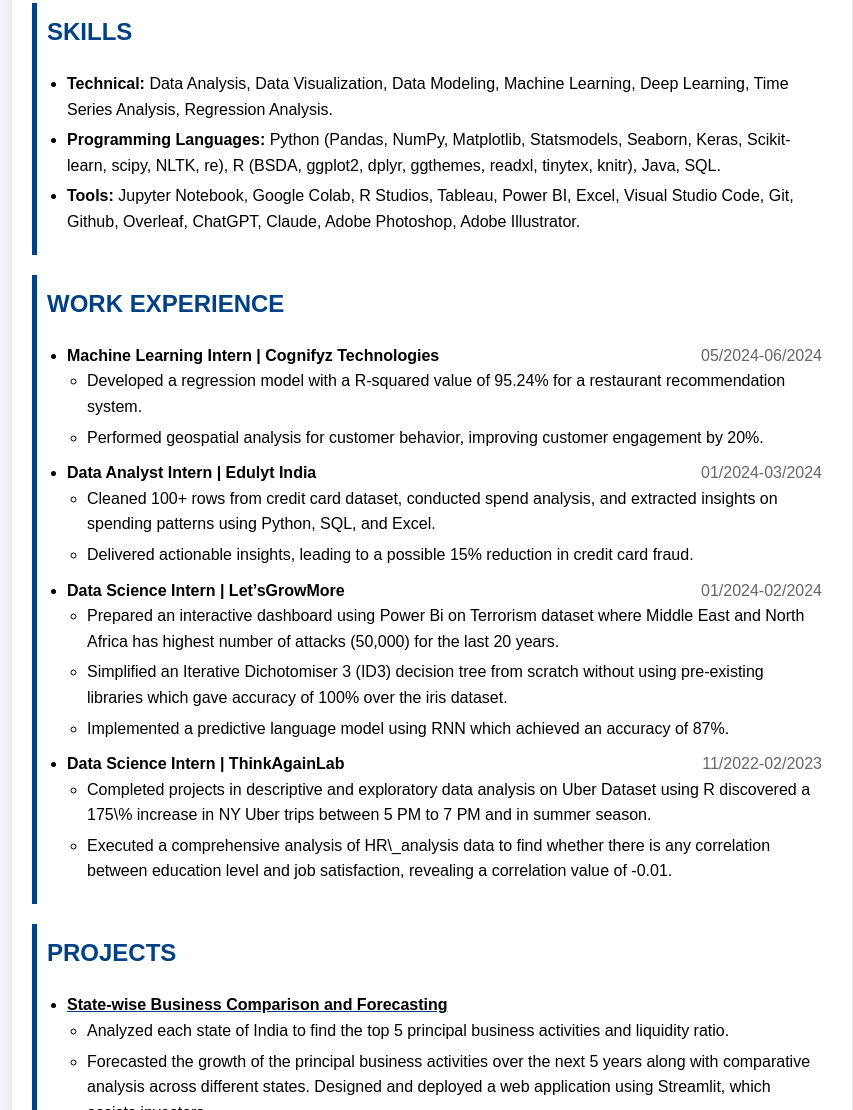
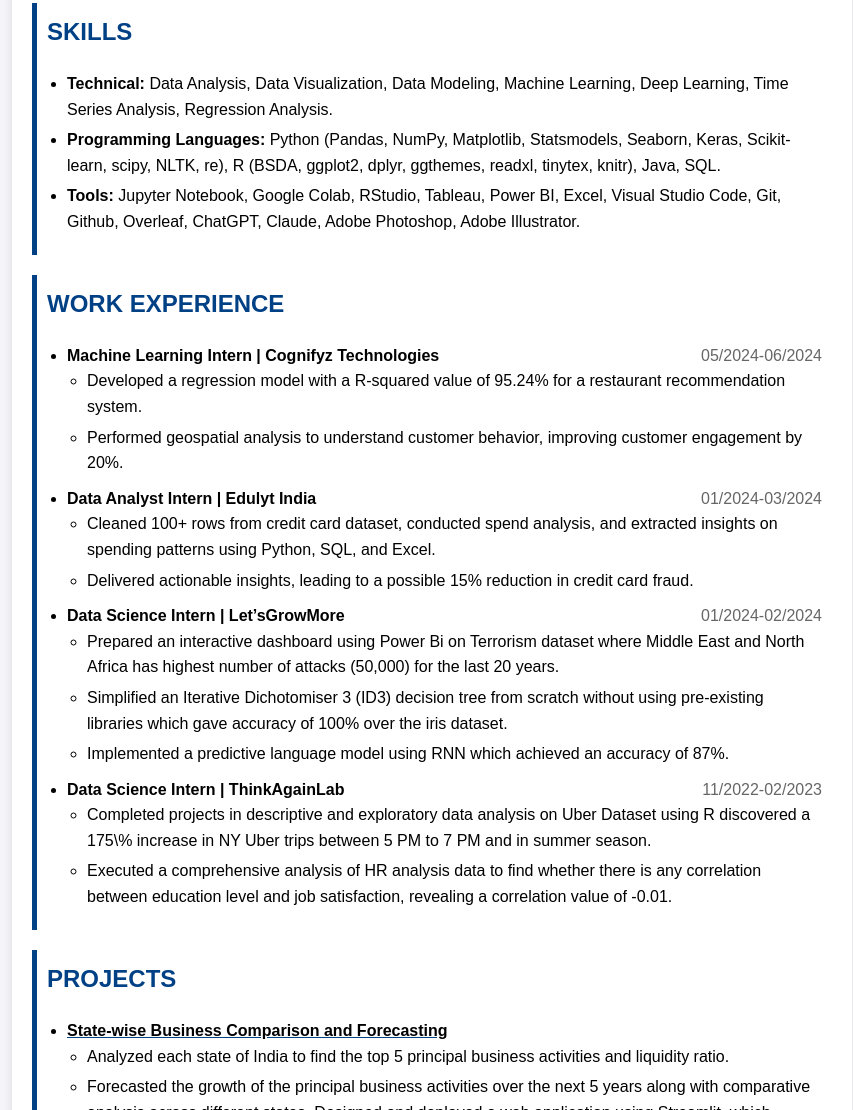
Before and after one commit to s0ul141/resume, a plain HTML site: page index.html in a window 1280 px wide. Shown: the part 495-1605 px from the top of the page, without its empty margins (208-1061 px from the left). Drawn offline with Linux system fonts and the light colour scheme.

Commit message:
Update index.html

```diff
--- a/index.html
+++ b/index.html
@@ -45,7 +45,7 @@
             <ul>
                 <li><strong>Technical:</strong> Data Analysis, Data Visualization, Data Modeling, Machine Learning, Deep Learning, Time Series Analysis, Regression Analysis.</li>
                 <li><strong>Programming Languages:</strong> Python (Pandas, NumPy, Matplotlib, Statsmodels, Seaborn, Keras, Scikit-learn, scipy, NLTK, re), R (BSDA, ggplot2, dplyr, ggthemes, readxl, tinytex, knitr), Java, SQL.</li>
-                <li><strong>Tools:</strong> Jupyter Notebook, Google Colab, R Studios, Tableau, Power BI, Excel, Visual Studio Code, Git, Github, Overleaf, ChatGPT, Claude, Adobe Photoshop, Adobe Illustrator.</li>
+                <li><strong>Tools:</strong> Jupyter Notebook, Google Colab, RStudio, Tableau, Power BI, Excel, Visual Studio Code, Git, Github, Overleaf, ChatGPT, Claude, Adobe Photoshop, Adobe Illustrator.</li>
             </ul>
         </div>
 
@@ -56,7 +56,7 @@
                     <strong>Machine Learning Intern | Cognifyz Technologies</strong> <span class="date">05/2024-06/2024</span>
                     <ul>
                         <li>Developed a regression model with a R-squared value of 95.24% for a restaurant recommendation system.</li>
-                        <li>Performed geospatial analysis for customer behavior, improving customer engagement by 20%.</li>
+                        <li>Performed geospatial analysis to understand customer behavior, improving customer engagement by 20%.</li>
                     </ul>
                 </li>
                 <li>
@@ -78,7 +78,7 @@
                     <strong>Data Science Intern | ThinkAgainLab</strong> <span class="date">11/2022-02/2023</span>
                     <ul>
                         <li>Completed projects in descriptive and exploratory data analysis on Uber Dataset using R discovered a 175\% increase in NY Uber trips between 5 PM to 7 PM and in summer season.</li>
-                        <li>Executed a comprehensive analysis of HR\_analysis data to find whether there is any correlation between education level and job satisfaction, revealing a correlation value of -0.01.</li>
+                        <li>Executed a comprehensive analysis of HR analysis data to find whether there is any correlation between education level and job satisfaction, revealing a correlation value of -0.01.</li>
                     </ul>
                 </li>
             </ul>
```
